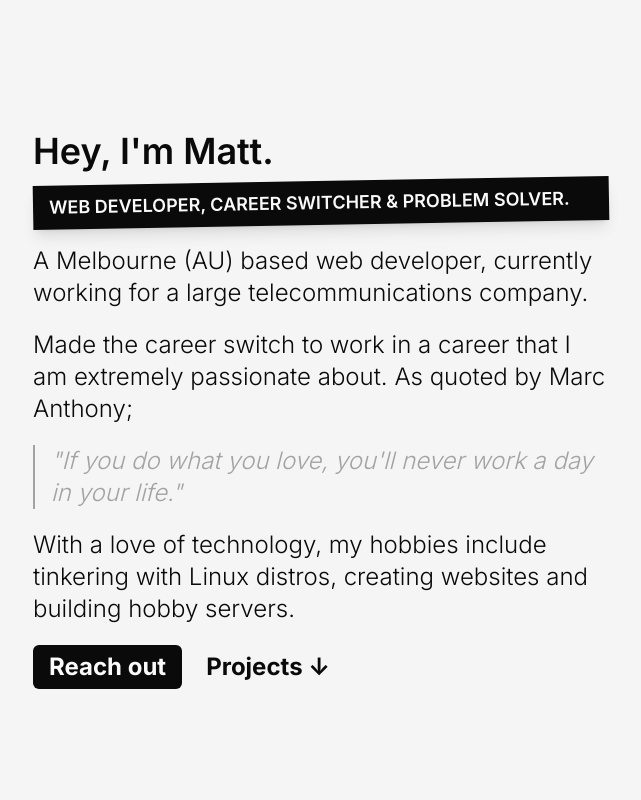
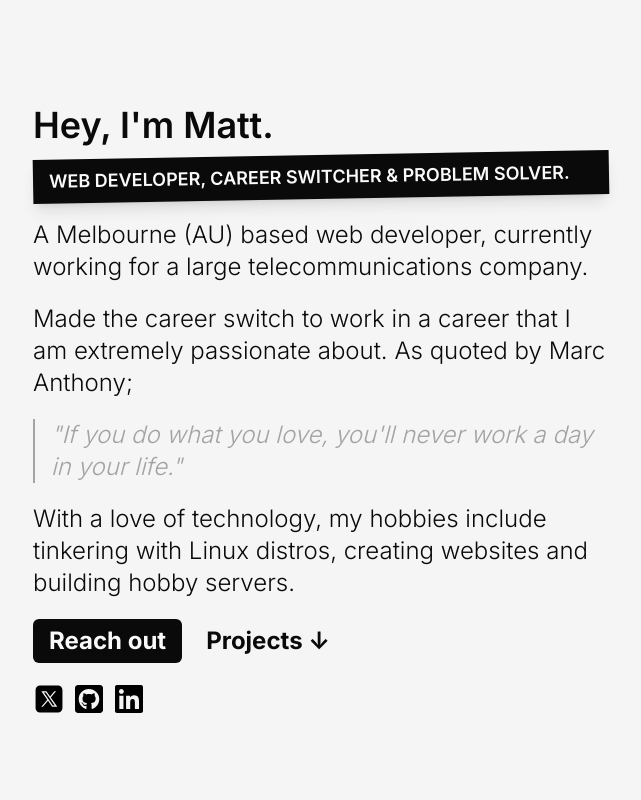
Before and after one commit to mattgrah-am/portfolio-v4, a Next.js app: page / in a window 1280 px wide. Shown: the top 800 px of the page, without its empty margins (319-960 px from the left). Built offline with nearby package versions, Linux system fonts and the light colour scheme.

Commit message:
Versioning untracked files

```diff
--- a/components/About.tsx
+++ b/components/About.tsx
@@ -1,4 +1,4 @@
-// import SocialIcons from "./SocialIcons";
+import SocialIcons from "./SocialIcons";
 
 const About = () => (
   <section
@@ -38,7 +38,7 @@ const About = () => (
       >
         Projects ↓
       </a>
-      {/* <SocialIcons /> */}
+      <SocialIcons />
     </div>
   </section>
 );
```
Also changed, not shown: components/SocialIcons.tsx (renamed from components/socialIcons.tsx).
